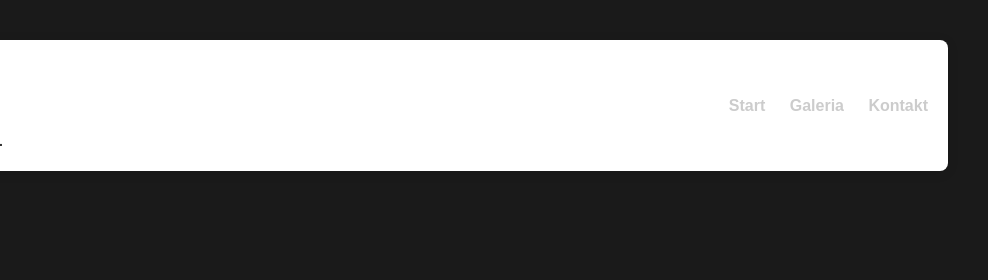
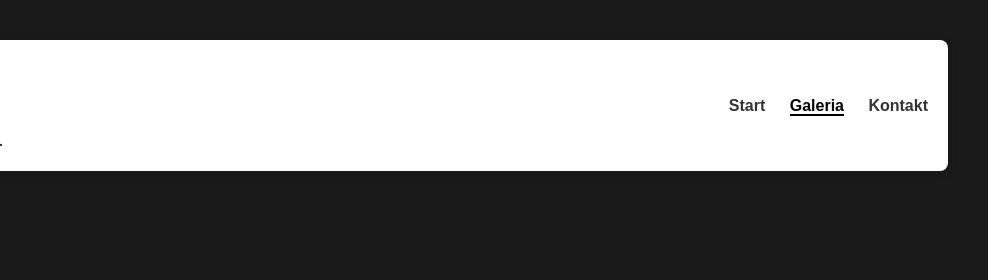
Before and after one commit to Wscieklosc/atlas-lyr-html, a plain HTML site: page Galeria.html in a window 1280 px wide. Shown: the top 280 px of the page, 292-1280 px from the left. Drawn offline with Linux system fonts and the light colour scheme.

Commit message:
Wyróżnienie aktywnej strony w menu + korekta kolorów

```diff
--- a/Galeria.html
+++ b/Galeria.html
@@ -53,8 +53,13 @@
         .menu a {
             margin-left: 20px;
             text-decoration: none;
-            color: #cccccc;
+            color: #333333;
             font-weight: bold;
+        }
+
+        .menu a.active {
+            color: #000000;
+            border-bottom: 2px solid #000000;
         }
 
         .menu a:hover {
@@ -198,7 +203,7 @@
 
         <nav class="menu">
             <a href="Start.html">Start</a>
-            <a href="Galeria.html">Galeria</a>
+            <a href="Galeria.html" class="active">Galeria</a>
             <a href="kontakt.html">Kontakt</a>
         </nav>
     </header>
```
Also changed, not shown: Start.html (+6 -1 lines), index.html (+6 -1 lines), kontakt.html (+6 -1 lines).
